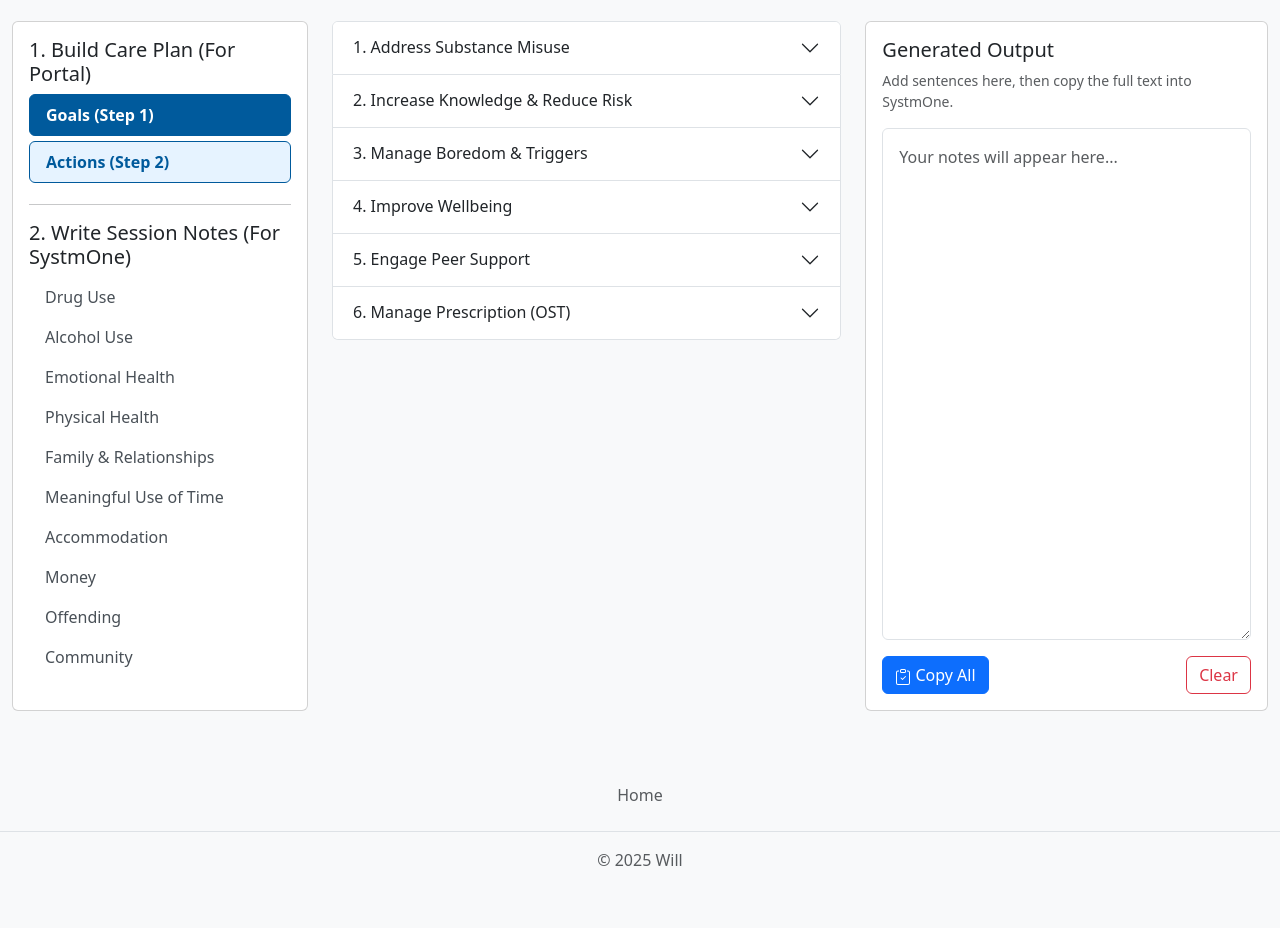
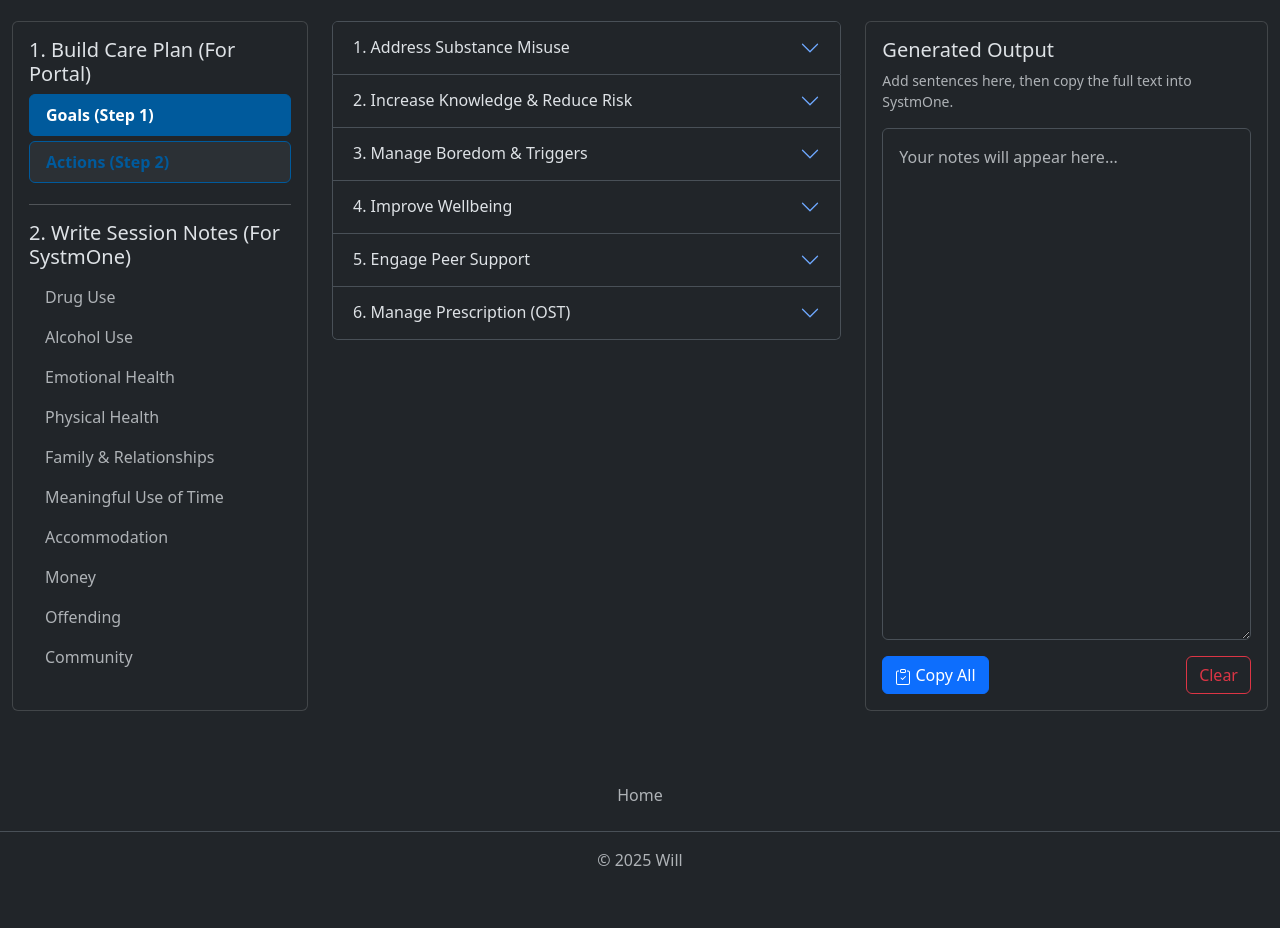
Before and after one commit to WJR1986/dart-helper, a plain HTML site: page versionTwo.html in a window 1280 px wide. Shown: the part 173-1101 px from the top of the page. Drawn offline with nearby package versions, Linux system fonts and the light colour scheme.

Commit message:
v2 added 6

```diff
--- a/versionTwo.html
+++ b/versionTwo.html
@@ -1,5 +1,8 @@
 <!DOCTYPE html>
-<html lang="en">
+<!--
+  1. Added data-bs-theme="dark" to enable dark mode
+-->
+<html lang="en" data-bs-theme="dark">
 <head>
     <meta charset="UTF-8">
     <meta name="viewport" content="width=device-width, initial-scale=1.0">
@@ -7,8 +10,10 @@
     <link href="https://cdn.jsdelivr.net/npm/bootstrap@5.3.2/dist/css/bootstrap.min.css" rel="stylesheet">
     <script src="https://cdn.jsdelivr.net/npm/bootstrap@5.3.2/dist/js/bootstrap.bundle.min.js"></script>
     <style>
+        /* 2. Updated hard-coded colors to use Bootstrap CSS variables for theme compatibility */
         body {
-            background-color: #f8f9fa;
+            /* Use Bootstrap's variable for the body background */
+            background-color: var(--bs-body-bg);
         }
         .container-fluid {
             max-width: 1800px;
@@ -35,8 +40,9 @@
         }
         #notes-output {
             white-space: pre-wrap;
-            background-color: #fff;
-            border: 1px solid #dee2e6;
+            /* Use theme variables for background and border */
+            background-color: var(--bs-body-secondary);
+            border: 1px solid var(--bs-border-color);
             padding: 1rem;
             border-radius: 0.375rem;
             min-height: 300px;
@@ -66,7 +72,8 @@
             color: #005a9c; /* A distinct colour */
             border: 1px solid #005a9c;
             margin-bottom: 5px;
-            background-color: #e6f3ff;
+            /* Using a theme-aware background */
+            background-color: var(--bs-tertiary-bg);
         }
         .nav-link.care-plan-btn.active {
             background-color: #005a9c;
@@ -78,7 +85,8 @@
              color: #fff;
         }
         .nav-link.star-area-btn {
-            color: #495057;
+            /* Using a theme-aware text color variable */
+            color: var(--bs-secondary-color);
         }
 
     </style>
@@ -131,7 +139,8 @@
                 <div class="card h-100">
                      <div class="card-body sidebar d-flex flex-column notes-container">
                         <h5 class="card-title">Generated Output</h5>
-                        <p class="small text-muted">Add sentences here, then copy the full text into SystmOne.</p>
+                        <!-- 3. Replaced 'text-muted' with 'text-body-secondary' -->
+                        <p class="small text-body-secondary">Add sentences here, then copy the full text into SystmOne.</p>
                         <textarea id="notes-output" class="form-control flex-grow-1 mb-3" placeholder="Your notes will appear here..."></textarea>
                         <div class="d-flex justify-content-between mt-auto">
                              <button id="copy-btn" class="btn btn-primary">
@@ -159,10 +168,11 @@
 
       <footer class="py-3 my-4">
     <ul class="nav justify-content-center border-bottom pb-3 mb-3">
-      <li class="nav-item"><a href="index.html" class="nav-link px-2 text-muted">Home</a></li>
+      <!-- 4. Replaced 'text-muted' with 'text-body-secondary' for theme-aware text -->
+      <li class="nav-item"><a href="index.html" class="nav-link px-2 text-body-secondary">Home</a></li>
 
     </ul>
-    <p class="text-center text-muted">© 2025 Will</p>
+    <p class="text-center text-body-secondary">© 2025 Will</p>
   </footer>
     <script>
     document.addEventListener('DOMContentLoaded', () => {
```
Also changed, not shown: index.html (+20 -10 lines).
